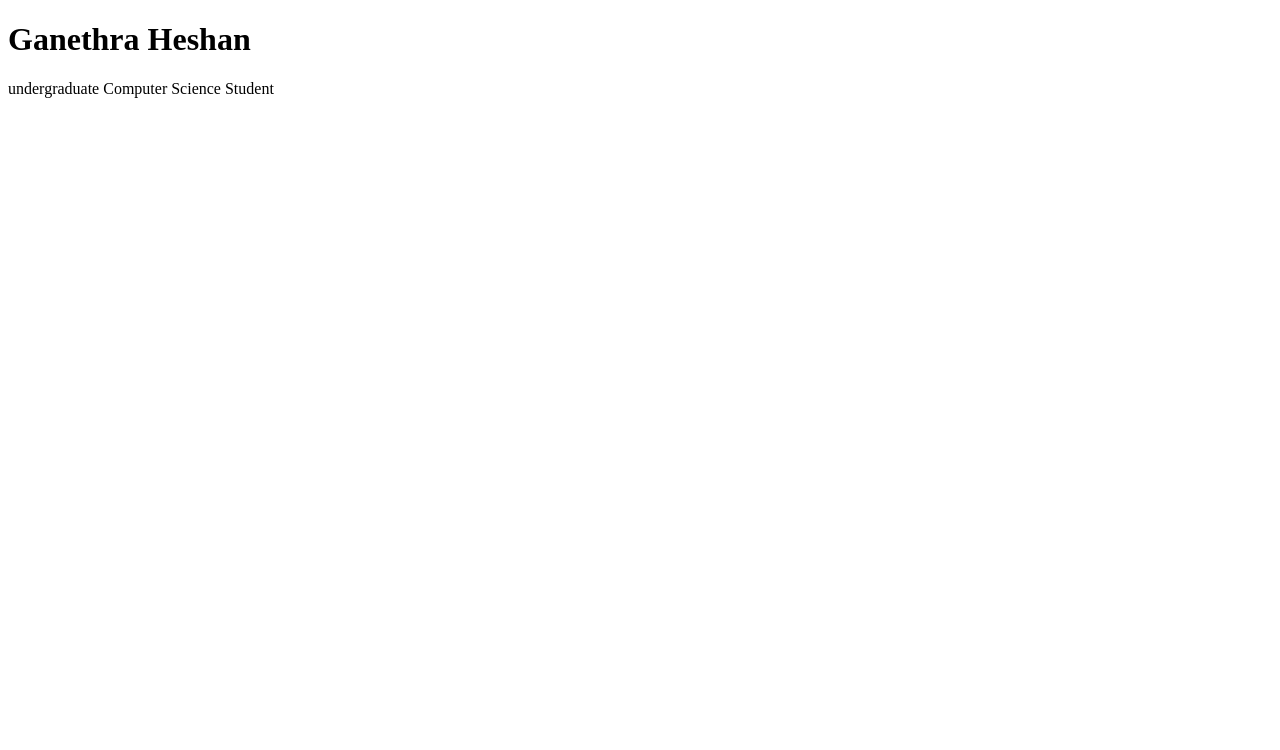
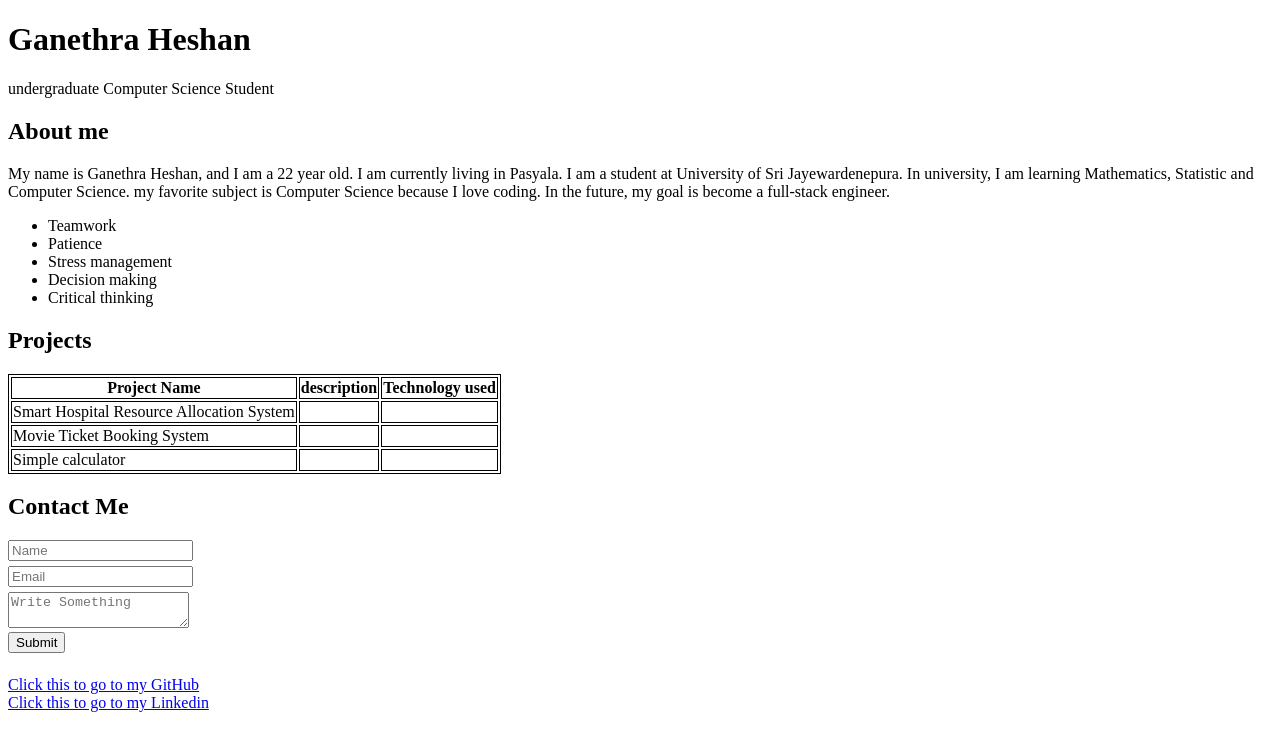
Before and after one commit to GANETHRAHESHAN/full-stack-fundamental, a plain HTML site: page my-portfolio.html in a window 1280 px wide. Drawn offline with Linux system fonts and the light colour scheme.

Commit message:
my portofilo v1

```diff
--- a/my-portfolio.html
+++ b/my-portfolio.html
@@ -1,10 +1,83 @@
 <!DOCTYPE html>
 <html>
+
 <head>
     <title>My Portofilo</title>
+    <style>
+        input {
+            margin-bottom: 5px;
+        }
+
+        .description {
+            height: 100px;
+            ;
+        }
+
+        table,
+        th,
+        td {
+            border: 1px solid black
+        }
+    </style>
 </head>
+
 <body>
     <h1>Ganethra Heshan</h1>
     <p>undergraduate Computer Science Student</p>
+    <h2>About me</h2>
+    <P>
+        My name is Ganethra Heshan, and I am a 22 year old.
+        I am currently living in Pasyala.
+        I am a student at University of Sri Jayewardenepura.
+        In university, I am learning Mathematics, Statistic and Computer Science.
+        my favorite subject is Computer Science because
+        I love coding. In the future, my goal is become a full-stack engineer.
+    </P>
+    <ul>
+        <li>Teamwork</li>
+        <li>Patience</li>
+        <li>Stress management</li>
+        <li>Decision making</li>
+        <li>Critical thinking</li>
+    </ul>
+    <h2>Projects</h2>
+
+    <table>
+        <tr>
+            <th>Project Name</th>
+            <th>description</th>
+            <th>Technology used</th>
+        </tr>
+        <tr>
+            <td>Smart Hospital Resource Allocation System</td>
+            <td></td>
+            <td></td>
+        </tr>
+        <tr>
+            <td>Movie Ticket Booking System</td>
+            <td></td>
+            <td></td>
+        </tr>
+        <tr>
+            <td>Simple calculator</td>
+            <td></td>
+            <td></td>
+        </tr>
+    </table>
+
+    <h2>Contact Me</h2>
+    <form>
+        <input type="text" placeholder="Name"> <br>
+        <input type="text" placeholder="Email"> <br>
+        <textarea placeholder="Write Something"></textarea>
+        <br>
+        <input type="submit" value="Submit">
+    </form>
+
+    <br>
+    <a href="https://github.com/GANETHRAHESHAN">Click this to go to my GitHub</a>
+    <br>
+    <a href="linkedin.com/in/ganethra-heshan-721799404/">Click this to go to my Linkedin</a>
 </body>
+
 </html>
```
Lines whose indentation alone changed are shown as unchanged.
